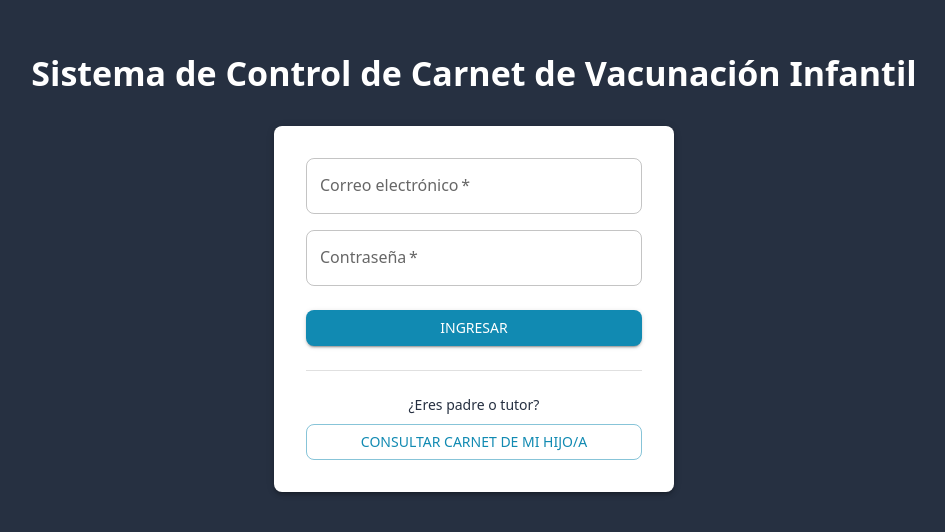
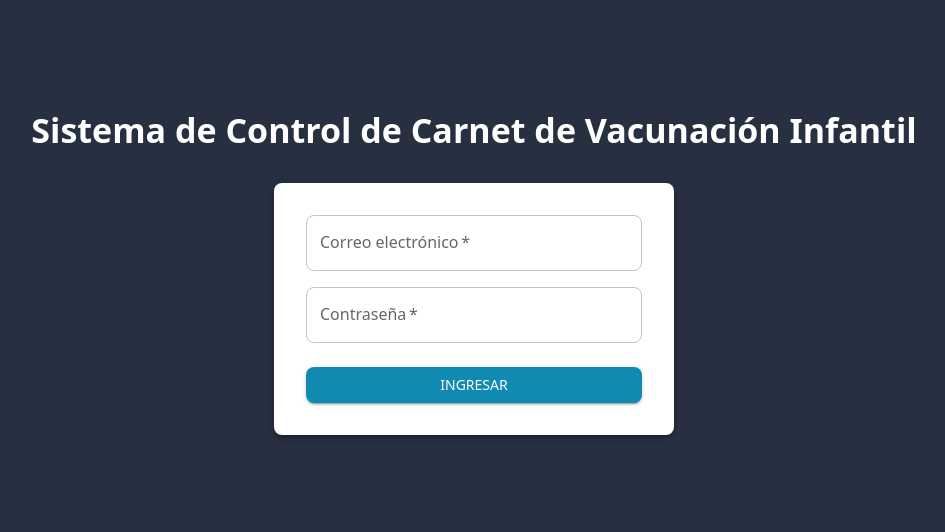
Before and after one commit to LestherHD/SisSeminario, a React app in the folder frontend/: page /login in a window 1280 px wide. Shown: the part 128-660 px from the top of the page, without its empty margins (166-1111 px from the left). Built offline with nearby package versions, Linux system fonts and the light colour scheme; the HTML template or start-up script is replaced by a standard one.

Commit message:
Correcciones y bugs de labels

```diff
--- a/frontend/src/pages/ConsultarCarnet.jsx
+++ b/frontend/src/pages/ConsultarCarnet.jsx
@@ -198,7 +198,7 @@ export default function ConsultarCarnet() {
                       <TableCell>Fecha</TableCell>
                       <TableCell>Peso (kg)</TableCell>
                       <TableCell>Talla (cm)</TableCell>
-                      <TableCell>Percentil Peso</TableCell>
+                      <TableCell>Percentil de Peso</TableCell>
                       <TableCell>Percentil Talla</TableCell>
                     </TableRow>
                   </TableHead>
--- a/frontend/src/pages/Crecimiento.jsx
+++ b/frontend/src/pages/Crecimiento.jsx
@@ -292,7 +292,7 @@ export default function Crecimiento() {
                       <TableCell>Edad (meses)</TableCell>
                       <TableCell>Peso (kg)</TableCell>
                       <TableCell>Talla (cm)</TableCell>
-                      <TableCell>Percentil Peso</TableCell>
+                      <TableCell>Percentil de Peso</TableCell>
                       <TableCell>Percentil Talla</TableCell>
                       <TableCell>Acciones</TableCell>
                     </TableRow>
--- a/frontend/src/pages/Login.jsx
+++ b/frontend/src/pages/Login.jsx
@@ -87,19 +87,6 @@ export default function Login() {
             {cargando ? <CircularProgress size={24} color="inherit" /> : 'Ingresar'}
           </Button>
         </Box>
-
-        <Divider sx={{ my: 3 }} />
-
-        <Typography variant="body2" color="text.secondary" align="center" sx={{ mb: 1 }}>
-          ¿Eres padre o tutor?
-        </Typography>
-        <Button
-          variant="outlined"
-          fullWidth
-          onClick={() => navigate('/consultar')}
-        >
-          Consultar carnet de mi hijo/a
-        </Button>
       </Paper>
     </Box>
   );
--- a/frontend/src/pages/Ninos.jsx
+++ b/frontend/src/pages/Ninos.jsx
@@ -395,13 +395,14 @@ export default function Ninos() {
               onChange={(e) => setForm({ ...form, nombre: e.target.value })}
             />
             <TextField
-              label="Fecha de nacimiento"
+              label="Fecha de nac."
               type="date"
               required
               fullWidth
               value={form.fechaNacimiento}
               onChange={(e) => setForm({ ...form, fechaNacimiento: e.target.value })}
               InputLabelProps={{ shrink: true }}
+              sx={{ '& input::-webkit-datetime-edit': { color: form.fechaNacimiento ? 'inherit' : 'transparent' } }}
             />
             <TextField
               select
--- a/frontend/src/pages/Padres.jsx
+++ b/frontend/src/pages/Padres.jsx
@@ -209,7 +209,7 @@ export default function Padres() {
                   <TableCell>DPI</TableCell>
                   <TableCell>Teléfono</TableCell>
                   <TableCell>Email</TableCell>
-                  <TableCell>Canal</TableCell>
+                  <TableCell>Metodo de Contacto</TableCell>
                   <TableCell>Comunidad</TableCell>
                   <TableCell>Acciones</TableCell>
                 </TableRow>
@@ -296,14 +296,13 @@ export default function Padres() {
             />
             <TextField
               select
-              label="Canal preferido"
+              label="Metodo de contacto"
               fullWidth
               value={form.canalPreferido}
               onChange={(e) => setForm({ ...form, canalPreferido: e.target.value })}
             >
               <MenuItem value="email">Email</MenuItem>
               <MenuItem value="telegram">Telegram</MenuItem>
-              <MenuItem value="whatsapp">WhatsApp</MenuItem>
             </TextField>
             <TextField
               label="Telegram Chat ID"
```
